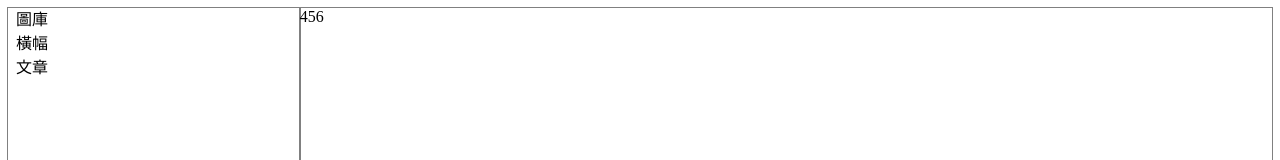
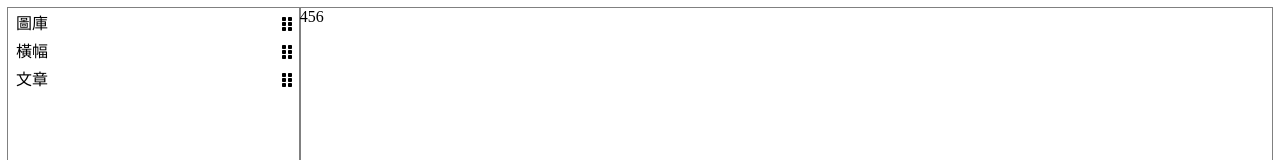
Before and after one commit to ro1963855/draggable, a Vue app: page / in a window 1280 px wide. Shown: the top 160 px of the page. Built offline with nearby package versions, Linux system fonts and the light colour scheme.

Commit message:
add drag handle component

```diff
--- a/package.json
+++ b/package.json
@@ -8,6 +8,9 @@
     "lint": "vue-cli-service lint"
   },
   "dependencies": {
+    "@fortawesome/fontawesome-svg-core": "^1.2.35",
+    "@fortawesome/free-solid-svg-icons": "^5.15.3",
+    "@fortawesome/vue-fontawesome": "^3.0.0-4",
     "core-js": "^3.6.5",
     "vue": "^3.0.0",
     "vue-cli-plugin-pug": "^2.0.0",
--- /dev/null
+++ b/src/components/Draggable.vue
@@ -0,0 +1,27 @@
+<template lang="pug">
+.HU__draggable
+  span
+    slot
+  FontAwesomeIcon.HU__draggable__icon(:icon="['fas', 'grip-vertical']")
+</template>
+
+<script>
+export default {
+  name: "Draggable",
+  components: {},
+};
+</script>
+
+<style lang="scss" scoped>
+.HU__draggable {
+  display: flex;
+  justify-content: space-between;
+  align-items: center;
+  width: 100%;
+
+  &__icon {
+    flex: 0 0 auto;
+    cursor: grab;
+  }
+}
+</style>
--- a/src/components/ShopOutline.vue
+++ b/src/components/ShopOutline.vue
@@ -3,6 +3,7 @@ draggable.HU__shopOutline(
   :list="list"
   item-key="id"
   ghost-class="HU__shopOutlineItem--ghost"
+  handle=".HU__draggable__icon"
   @start="dragging = true"
   @end="dragging = false"
 )
--- a/src/components/ShopOutlineBanner.vue
+++ b/src/components/ShopOutlineBanner.vue
@@ -1,13 +1,17 @@
 <template lang="pug">
-.HU__shopOutlineBanner {{ name }}
+.HU__shopOutlineBanner
+  Draggable {{ name }}
 </template>
 
 <script>
 import { ref } from "vue";
+import Draggable from "./Draggable.vue";
 
 export default {
   name: "ShopOutlineBanner",
-  components: {},
+  components: {
+    Draggable,
+  },
   props: {
     element: {
       type: Object,
@@ -25,4 +29,8 @@ export default {
 </script>
 
 <style lang="scss" scoped>
+.HU__shopOutlineBanner {
+  display: flex;
+  justify-content: space-between;
+}
 </style>
--- a/src/components/ShopOutlineImage.vue
+++ b/src/components/ShopOutlineImage.vue
@@ -1,13 +1,17 @@
 <template lang="pug">
-.HU__shopOutlineImage {{ name }}
+.HU__shopOutlineImage
+  Draggable {{ name }}
 </template>
 
 <script>
 import { ref } from "vue";
+import Draggable from "./Draggable.vue";
 
 export default {
   name: "ShopOutlineImage",
-  components: {},
+  components: {
+    Draggable,
+  },
   props: {
     element: {
       type: Object,
--- a/src/components/ShopOutlineItem.vue
+++ b/src/components/ShopOutlineItem.vue
@@ -29,7 +29,7 @@ export default {
 <style lang="scss" scoped>
   .HU__shopOutlineItem {
     line-height: 1.5;
-    margin-left: 8px;
+    margin: 4px 8px;
 
     &--ghost {
       opacity: 0.5;
--- a/src/components/ShopOutlinePost.vue
+++ b/src/components/ShopOutlinePost.vue
@@ -1,13 +1,17 @@
 <template lang="pug">
-.HU__shopOutlinePost {{ name }}
+.HU__shopOutlinePost
+  Draggable {{ name }}
 </template>
 
 <script>
 import { ref } from "vue";
+import Draggable from "./Draggable.vue";
 
 export default {
   name: "ShopOutlinePost",
-  components: {},
+  components: {
+    Draggable,
+  },
   props: {
     element: {
       type: Object,
--- a/src/main.js
+++ b/src/main.js
@@ -1,4 +1,11 @@
 import { createApp } from 'vue'
+import { library } from "@fortawesome/fontawesome-svg-core"
+import { faGripVertical } from "@fortawesome/free-solid-svg-icons"
+import { FontAwesomeIcon } from "@fortawesome/vue-fontawesome"
 import App from './App.vue'
 
-createApp(App).mount('#app')
+library.add(faGripVertical);
+
+createApp(App)
+  .component("FontAwesomeIcon", FontAwesomeIcon)
+  .mount('#app')
```
Also changed, not shown: 1 other file (tests, documents, lock files or other folders).
